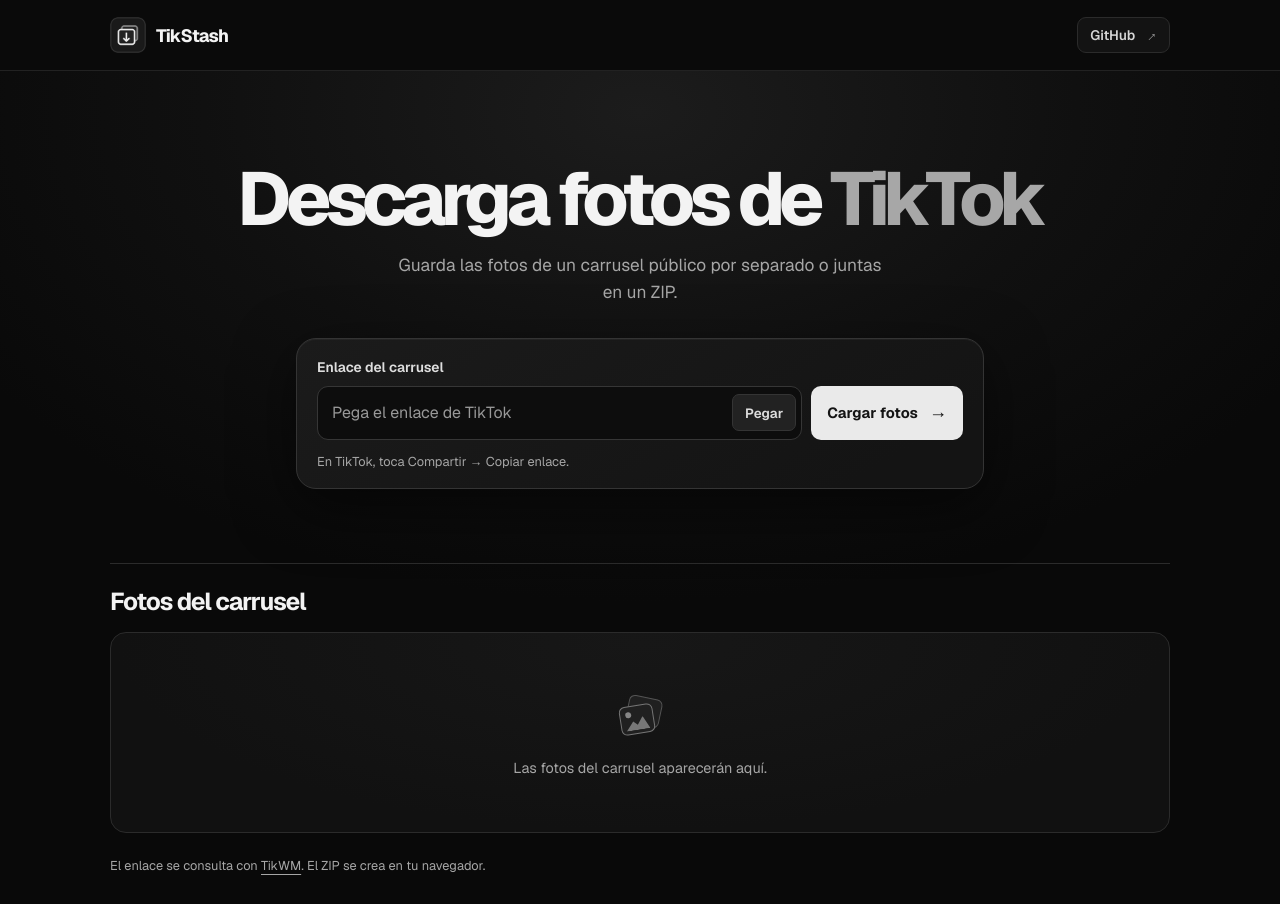
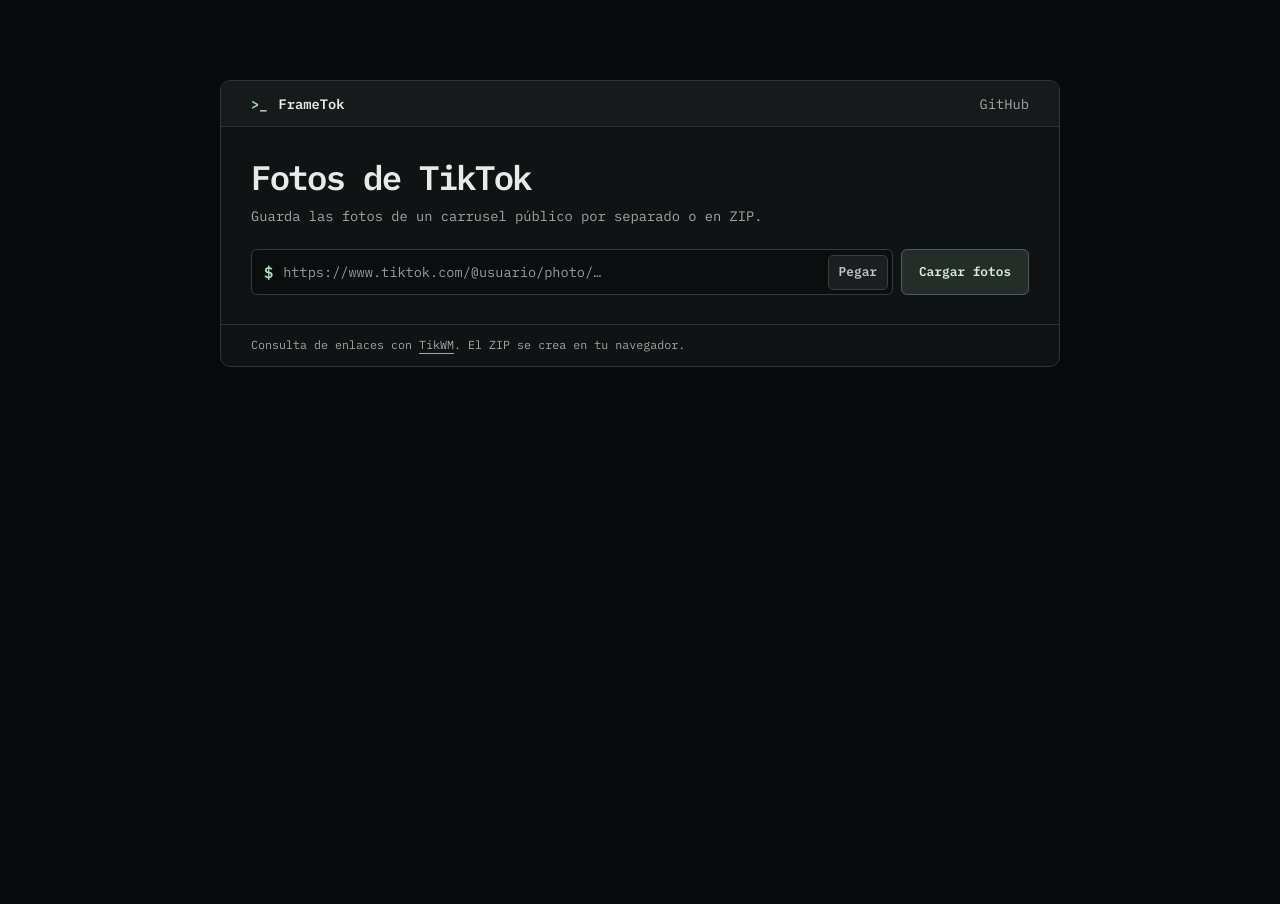
Before and after one commit to CodeByDante/Frametok, a plain HTML site: page index.html in a window 1280 px wide. After the commit the page ends 800 px from the top, so only its background shows below. Drawn offline with Linux system fonts and the light colour scheme.

Commit message:
Rediseñar FrameTok como terminal de Linux

```diff
--- a/index.html
+++ b/index.html
@@ -4,66 +4,58 @@
   <meta charset="utf-8">
   <meta name="viewport" content="width=device-width, initial-scale=1">
   <meta name="description" content="Descarga las fotos de un carrusel público de TikTok por separado o juntas en un ZIP.">
-  <meta name="theme-color" content="#0a0a0a">
-  <title>TikStash · Fotos de TikTok</title>
-  <link rel="icon" href="./assets/tikstash.png" type="image/png">
+  <meta name="theme-color" content="#090a0b">
+  <title>FrameTok · Fotos de TikTok</title>
+  <link rel="icon" href="./assets/frametok.png" type="image/png">
   <link rel="stylesheet" href="./styles.css">
   <script defer src="./vendor/jszip.min.js"></script>
   <script defer src="./app.js"></script>
 </head>
 <body>
-  <header class="site-header">
-    <div class="container header-inner">
-      <a class="brand" href="./" aria-label="TikStash, inicio">
-        <img src="./assets/tikstash.png" width="36" height="36" alt="">
-        <span>TikStash</span>
+  <main class="terminal" aria-labelledby="page-title">
+    <header class="terminal-header">
+      <a class="brand" href="./" aria-label="FrameTok, inicio">
+        <span class="terminal-mark" aria-hidden="true">&gt;_</span>
+        <span>FrameTok</span>
       </a>
-      <a class="repository" href="https://github.com/CodeByDante/tikstash" target="_blank" rel="noreferrer">GitHub <span aria-hidden="true">→</span></a>
-    </div>
-  </header>
+      <a class="repository" href="https://github.com/CodeByDante/frametok" target="_blank" rel="noreferrer">GitHub</a>
+    </header>
 
-  <main class="container">
     <section class="intro" aria-labelledby="page-title">
-      <div class="intro-copy">
-        <h1 id="page-title">Descarga fotos de <span>TikTok</span></h1>
-        <p>Guarda las fotos de un carrusel público por separado o juntas en un ZIP.</p>
-      </div>
-      <form id="link-form" class="link-panel">
-        <label for="post-link">Enlace del carrusel</label>
+      <h1 id="page-title">Fotos de TikTok</h1>
+      <p class="intro-copy" id="link-help">Guarda las fotos de un carrusel público por separado o en ZIP.</p>
+      <form id="link-form">
+        <label class="visually-hidden" for="post-link">Enlace del carrusel</label>
         <div class="link-controls">
           <div class="link-field">
-            <input id="post-link" name="url" type="text" inputmode="url" autocomplete="off" autocapitalize="none" spellcheck="false" placeholder="Pega el enlace de TikTok" aria-describedby="form-status link-help" required>
+            <span class="prompt-mark" aria-hidden="true">$</span>
+            <input id="post-link" name="url" type="text" inputmode="url" autocomplete="off" autocapitalize="none" spellcheck="false" placeholder="https://www.tiktok.com/@usuario/photo/…" aria-describedby="form-status link-help" required>
             <button type="button" class="paste-button" id="paste-link">Pegar</button>
           </div>
-          <button type="submit" class="button button-primary" id="load-photos"><span>Cargar fotos</span><span aria-hidden="true">→</span></button>
+          <button type="submit" class="button button-primary" id="load-photos"><span>Cargar fotos</span></button>
         </div>
         <p class="status" id="form-status" role="status" hidden></p>
-        <p class="link-help" id="link-help">En TikTok, toca Compartir → Copiar enlace.</p>
       </form>
     </section>
 
-    <section class="results" aria-labelledby="gallery-title">
+    <section class="results" id="results" aria-labelledby="gallery-title" hidden>
       <div class="results-heading">
         <div>
           <div class="results-title">
             <h2 id="gallery-title">Fotos del carrusel</h2>
-            <span class="photo-count" id="photo-count" hidden></span>
+            <span class="photo-count" id="photo-count" role="status"></span>
           </div>
-          <a class="publication" id="publication" target="_blank" rel="noreferrer" hidden></a>
+          <a class="publication" id="publication" target="_blank" rel="noreferrer"></a>
         </div>
-        <button type="button" class="button button-zip" id="download-zip" hidden>Descargar todo en ZIP <span aria-hidden="true">↓</span></button>
+        <button type="button" class="button button-zip" id="download-zip">Descargar todo en ZIP</button>
       </div>
       <p class="status" id="download-status" role="status" hidden></p>
-      <div class="empty-gallery" id="empty-gallery">
-        <div class="photo-mark" aria-hidden="true"><span></span></div>
-        <p id="empty-text">Las fotos del carrusel aparecerán aquí.</p>
-      </div>
-      <ul class="gallery" id="photo-gallery" aria-label="Fotos en el orden de la publicación" hidden></ul>
+      <ul class="gallery" id="photo-gallery" aria-label="Fotos en el orden de la publicación"></ul>
     </section>
+
+    <footer class="terminal-footer">
+      Consulta de enlaces con <a href="https://www.tikwm.com/" target="_blank" rel="noreferrer">TikWM</a>. El ZIP se crea en tu navegador.
+    </footer>
   </main>
-
-  <footer class="site-footer container">
-    El enlace se consulta con <a href="https://www.tikwm.com/" target="_blank" rel="noreferrer">TikWM</a>. El ZIP se crea en tu navegador.
-  </footer>
 </body>
 </html>
--- a/styles.css
+++ b/styles.css
@@ -1,21 +1,29 @@
 @font-face {
-  font-family: Geist;
-  src: url("./assets/geist-latin.woff2") format("woff2");
+  font-family: "IBM Plex Mono";
+  src: url("./assets/ibm-plex-mono-400.woff2") format("woff2");
   font-style: normal;
-  font-weight: 100 900;
+  font-weight: 400;
+  font-display: swap;
+}
+
+@font-face {
+  font-family: "IBM Plex Mono";
+  src: url("./assets/ibm-plex-mono-600.woff2") format("woff2");
+  font-style: normal;
+  font-weight: 600;
   font-display: swap;
 }
 
 :root {
   color-scheme: dark;
-  font-family: Geist, system-ui, sans-serif;
-  background: #090909;
-  color: #f3f3f3;
-  --muted: #a6a6a6;
-  --line: #2b2b2b;
-  --surface: #151515;
-  --control: #222222;
-  --control-hover: #303030;
+  font-family: "IBM Plex Mono", ui-monospace, "Cascadia Mono", Consolas, monospace;
+  background: #090a0b;
+  color: #e7ebe8;
+  --muted: #a0a8a5;
+  --line: #2b3030;
+  --control: #1a1e1e;
+  --control-hover: #262c2b;
+  --accent: #a7dfb9;
 }
 
 *, *::before, *::after { box-sizing: border-box; }
@@ -25,322 +33,204 @@ body {
   min-width: 280px;
   min-height: 100vh;
   margin: 0;
-  background: radial-gradient(ellipse 780px 490px at 50% 112px, #1c1c1c 0%, #101010 56%, #090909 100%);
+  padding: clamp(36px, 10vh, 110px) 24px 44px;
 }
 
+h1, h2, p { margin: 0; }
 button, input { font: inherit; }
 button { cursor: pointer; }
-button:disabled { cursor: wait; opacity: .62; }
+button:disabled { cursor: wait; opacity: .65; }
 a { color: inherit; text-underline-offset: 4px; }
-h1, h2, p { margin: 0; }
 
 :focus-visible {
-  outline: 2px solid #e2e2e2;
-  outline-offset: 4px;
+  outline: 2px solid var(--accent);
+  outline-offset: 3px;
 }
 
-.container {
-  width: min(1060px, calc(100% - 64px));
-  margin-inline: auto;
+.visually-hidden {
+  position: absolute;
+  width: 1px;
+  height: 1px;
+  overflow: hidden;
+  clip-path: inset(50%);
+  white-space: nowrap;
 }
 
-.site-header {
-  border-bottom: 1px solid #222222;
-  background: #0a0a0a;
+.terminal {
+  --gutter: clamp(17px, 3vw, 30px);
+  width: min(100%, 840px);
+  margin-inline: auto;
+  overflow: hidden;
+  border: 1px solid #313535;
+  border-radius: 10px;
+  background: #101213;
 }
 
-.header-inner {
+.terminal-header {
   display: flex;
-  min-height: 70px;
+  min-height: 46px;
   align-items: center;
   justify-content: space-between;
+  gap: 14px;
+  padding-inline: var(--gutter);
+  border-bottom: 1px solid var(--line);
+  background: #171a1b;
+  font-size: .86rem;
 }
 
 .brand {
   display: inline-flex;
-  align-items: center;
-  gap: 10px;
-  font-size: 1.12rem;
-  font-weight: 740;
-  letter-spacing: -.045em;
+  gap: 11px;
+  align-items: baseline;
+  font-weight: 600;
   text-decoration: none;
 }
 
-.brand img { flex: none; }
+.terminal-mark, .prompt-mark { color: var(--accent); }
+.repository { padding-block: 8px; color: var(--muted); text-decoration: none; }
+.repository:hover { color: #e7ebe8; text-decoration: underline; }
 
-.repository {
-  display: inline-flex;
-  align-items: center;
-  gap: 8px;
-  padding: 8px 12px;
-  border: 1px solid var(--line);
-  border-radius: 9px;
-  color: #d6d6d6;
-  background: #131313;
-  font-size: .86rem;
-  font-weight: 580;
-  text-decoration: none;
+.intro { padding: 30px var(--gutter) 29px; }
+
+h1 {
+  font-size: clamp(1.55rem, 4.8vw, 2.125rem);
+  font-weight: 600;
+  letter-spacing: -.051em;
+  line-height: 1.18;
 }
 
-.repository:hover { background: var(--control); }
-.repository > span { color: var(--muted); transform: rotate(-45deg); }
-
-.intro {
-  display: flex;
-  flex-direction: column;
-  align-items: center;
-  gap: 32px;
-  padding-block: clamp(52px, 7vw, 92px) clamp(53px, 6vw, 74px);
-  text-align: center;
+.intro-copy {
+  margin-top: 8px;
+  color: var(--muted);
+  font-size: .86rem;
+  line-height: 1.6;
 }
 
-h1 {
-  font-size: clamp(2.65rem, 7vw, 4.68rem);
-  line-height: 1.02;
-  letter-spacing: -.078em;
-  font-weight: 760;
-  text-wrap: balance;
-}
-
-h1 > span { color: #a7a7a7; white-space: nowrap; }
-
-.intro-copy > p {
-  max-width: 44ch;
-  margin: 15px auto 0;
-  color: var(--muted);
-  font-size: clamp(.99rem, 2vw, 1.08rem);
-  line-height: 1.55;
-  text-wrap: pretty;
-}
-
-.link-panel {
-  width: min(100%, 688px);
-  padding: 19px 20px 17px;
-  border: 1px solid #343434;
-  border-radius: 20px;
-  background: linear-gradient(150deg, #1b1b1b, #141414 85%);
-  box-shadow: 0 18px 60px #0008, inset 0 1px #ffffff0b;
-  text-align: left;
-}
-
-.link-panel > label {
-  display: block;
-  margin-bottom: 10px;
-  color: #dedede;
-  font-size: .86rem;
-  font-weight: 630;
-}
+#link-form { margin-top: 22px; }
 
 .link-controls {
   display: grid;
   grid-template-columns: minmax(0, 1fr) auto;
-  align-items: stretch;
-  gap: 9px;
+  gap: 8px;
 }
 
 .link-field {
   display: flex;
-  min-height: 54px;
+  min-height: 46px;
   align-items: center;
-  gap: 8px;
-  padding: 5px;
-  border: 1px solid #363636;
-  border-radius: 11px;
-  background: #0d0d0d;
+  gap: 6px;
+  padding: 4px 4px 4px 12px;
+  border: 1px solid #353b3b;
+  border-radius: 6px;
+  background: #0b0d0e;
 }
 
-.link-field:focus-within { border-color: #808080; }
-.link-field:has(input[aria-invalid="true"]) { border-color: #a0a0a0; }
+.link-field:focus-within { border-color: #798b82; }
+.link-field:has(input[aria-invalid="true"]) { border-color: #b3897b; }
+.prompt-mark { flex: none; font-size: .96rem; font-weight: 600; }
 
-.link-field > input {
+.link-field input {
   width: 100%;
   min-width: 0;
-  padding: 8px 7px 8px 9px;
+  padding: 8px 4px;
   border: 0;
-  border-radius: 6px;
-  color: #ededed;
+  border-radius: 2px;
   background: transparent;
-  font-size: 1rem;
+  color: #e7ebe8;
+  font-size: .85rem;
 }
 
-.link-field > input:focus-visible {
-  outline-offset: -1px;
-  outline-color: #777777;
+.link-field input:focus-visible { outline: none; }
+.link-field input::placeholder { color: #969f98; opacity: 1; }
+
+.paste-button, .button {
+  min-height: 37px;
+  padding: 8px 13px;
+  border: 1px solid #373e3c;
+  border-radius: 5px;
+  background: var(--control);
+  color: #e7ebe8;
+  font-size: .8rem;
+  font-weight: 600;
+  line-height: 1.3;
 }
 
-.link-field > input::placeholder { color: #989898; opacity: 1; }
-
 .paste-button {
+  min-height: 35px;
   flex: none;
-  min-height: 37px;
-  padding-inline: 12px;
-  border: 1px solid #343434;
-  border-radius: 7px;
-  color: #dddddd;
-  background: var(--control);
-  font-size: .84rem;
-  font-weight: 620;
+  padding-inline: 10px;
+  color: #bdc5c0;
 }
 
-.paste-button:hover { background: var(--control-hover); }
-
-.button {
-  display: inline-flex;
-  min-height: 46px;
-  align-items: center;
-  justify-content: center;
-  gap: 11px;
-  padding: 10px 15px;
-  border: 1px solid transparent;
-  border-radius: 10px;
-  font-size: .92rem;
-  font-weight: 680;
-}
+.paste-button:hover, .button:hover:not(:disabled) { background: var(--control-hover); }
 
 .button-primary {
-  min-width: 145px;
-  justify-content: space-between;
-  background: #eaeaea;
-  color: #141414;
+  min-width: 128px;
+  min-height: 46px;
+  border-color: #515e56;
+  border-radius: 6px;
+  background: #242d28;
+  color: #d7ebdf;
   white-space: nowrap;
 }
 
-.button-primary:hover:not(:disabled) { background: #ffffff; }
-.button-primary [aria-hidden] { font-size: 1.23em; line-height: 1; }
+.button-primary:hover:not(:disabled) { background: #303a34; }
 
-.link-help {
+.status {
   margin-top: 12px;
-  color: var(--muted);
-  font-size: .8rem;
+  color: #afc5b7;
+  font-size: .81rem;
   line-height: 1.5;
 }
 
-.results { border-top: 1px solid var(--line); }
+.status[data-error="true"] { color: #efb5a6; }
+
+.results {
+  padding: 18px var(--gutter) 24px;
+  border-top: 1px solid var(--line);
+  background: #0e1011;
+}
 
 .results-heading {
   display: flex;
   flex-wrap: wrap;
   align-items: center;
   justify-content: space-between;
-  gap: 12px 20px;
-  padding-block: 21px 15px;
+  gap: 12px 16px;
+  margin-bottom: 13px;
 }
 
-.results-title { display: flex; align-items: center; gap: 10px; }
-h2 { font-size: clamp(1.23rem, 2.7vw, 1.53rem); letter-spacing: -.047em; }
+.results-title { display: flex; flex-wrap: wrap; align-items: baseline; gap: 5px 12px; }
+
+h2 {
+  font-size: .94rem;
+  font-weight: 600;
+  letter-spacing: -.02em;
+}
 
 .photo-count {
-  padding: 4px 8px;
-  border: 1px solid #353535;
-  border-radius: 8px;
-  color: #d4d4d4;
-  background: var(--control);
-  font-size: .75rem;
-  font-weight: 620;
+  color: var(--accent);
+  font-size: .78rem;
 }
 
 .publication {
   display: inline-block;
-  margin-top: 6px;
+  margin-top: 4px;
   color: var(--muted);
-  font-size: .86rem;
+  font-size: .77rem;
   text-decoration: none;
 }
 
 .publication:hover { text-decoration: underline; }
 
-.button-zip {
-  border-color: #404040;
-  background: var(--control);
-  color: #eee;
-}
-
-.button-zip:hover:not(:disabled) { background: var(--control-hover); }
-
-.status {
-  margin-top: 12px;
-  color: #d6d6d6;
-  font-size: .88rem;
-  line-height: 1.45;
-}
-
-.status[data-error="true"] {
-  padding-left: 10px;
-  border-left: 2px solid #909090;
-  color: #eeeeee;
-}
-
 .results > .status { margin: 0 0 12px; }
-
-.empty-gallery {
-  display: grid;
-  min-height: 201px;
-  justify-items: center;
-  place-content: center;
-  gap: 15px;
-  padding: 26px;
-  border: 1px solid var(--line);
-  border-radius: 16px;
-  background: radial-gradient(ellipse at 50% 5%, #171717, #111111 70%);
-  color: var(--muted);
-  text-align: center;
-}
-
-.empty-gallery > p { font-size: .9rem; }
-
-.photo-mark {
-  position: relative;
-  display: grid;
-  width: 58px;
-  height: 56px;
-  place-items: center;
-}
-
-.photo-mark::before, .photo-mark > span {
-  width: 34px;
-  height: 29px;
-  border: 1px solid #757575;
-  border-radius: 6px;
-  background: #202020;
-}
-
-.photo-mark::before {
-  content: "";
-  position: absolute;
-  transform: translate(4px, -4px) rotate(12deg);
-  border-color: #545454;
-}
-
-.photo-mark > span {
-  position: relative;
-  transform: translate(-3px, 4px) rotate(-9deg);
-}
-
-.photo-mark > span::before {
-  position: absolute;
-  inset: 5px auto auto 5px;
-  width: 6px;
-  height: 6px;
-  border-radius: 50%;
-  background: #868686;
-  content: "";
-}
-
-.photo-mark > span::after {
-  position: absolute;
-  inset: auto 4px 3px;
-  height: 13px;
-  background: #777777;
-  clip-path: polygon(0 100%, 33% 30%, 50% 61%, 75% 0, 100% 100%);
-  content: "";
-}
 
 .gallery {
   display: grid;
-  grid-template-columns: repeat(auto-fill, minmax(min(100%, 205px), 1fr));
-  gap: 14px;
+  grid-template-columns: repeat(auto-fill, minmax(min(100%, 150px), 1fr));
+  gap: 10px;
+  margin: 0;
   padding: 0;
-  margin: 0;
   list-style: none;
 }
 
@@ -348,8 +238,8 @@ h2 { font-size: clamp(1.23rem, 2.7vw, 1.53rem); letter-spacing: -.047em; }
   min-width: 0;
   overflow: hidden;
   border: 1px solid var(--line);
-  border-radius: 13px;
-  background: var(--surface);
+  border-radius: 6px;
+  background: #151819;
 }
 
 .photo-preview {
@@ -358,47 +248,29 @@ h2 { font-size: clamp(1.23rem, 2.7vw, 1.53rem); letter-spacing: -.047em; }
   aspect-ratio: 4 / 5;
   grid-template: minmax(0, 1fr) / minmax(0, 1fr);
   place-items: center;
-  padding: 8px;
-  background: #101010;
+  background: #0a0c0d;
 }
 
-.photo-preview > img { width: 100%; height: 100%; object-fit: contain; }
-.photo-preview > p { text-align: center; font-size: .84rem; color: var(--muted); }
-.photo-details { padding: 11px; }
-.photo-label { margin-bottom: 8px; color: #d3d3d3; font-size: .84rem; font-weight: 620; }
+.photo-preview img { width: 100%; height: 100%; object-fit: contain; }
+.photo-preview p { padding: 8px; color: var(--muted); text-align: center; font-size: .76rem; }
+.photo-details { padding: 8px; }
+.photo-label { margin-bottom: 6px; color: var(--muted); font-size: .75rem; }
+.button-photo { width: 100%; }
 
-.button-photo {
-  width: 100%;
-  min-height: 40px;
-  padding-inline: 8px;
-  border-color: #363636;
-  background: var(--control);
-  color: #ebebeb;
-  font-size: .86rem;
+.terminal-footer {
+  padding: 11px var(--gutter) 12px;
+  border-top: 1px solid var(--line);
+  color: var(--muted);
+  font-size: .73rem;
+  line-height: 1.55;
 }
 
-.button-photo:hover:not(:disabled) { background: var(--control-hover); }
-
-.site-footer {
-  padding-block: 23px 28px;
-  color: var(--muted);
-  font-size: .8rem;
-  line-height: 1.6;
+@media (max-width: 560px) {
+  body { padding: 28px 12px 34px; }
+  .terminal-header { min-height: 43px; }
+  .intro { padding-block: 24px; }
+  #link-form { margin-top: 17px; }
+  .link-controls { grid-template-columns: minmax(0, 1fr); }
+  .link-field input { font-size: 1rem; }
+  .gallery { grid-template-columns: repeat(auto-fill, minmax(min(100%, 123px), 1fr)); }
 }
-
-@media (max-width: 650px) {
-  .container { width: calc(100% - 36px); }
-  .header-inner { min-height: 63px; }
-  .intro { gap: 24px; padding-block: 48px 42px; }
-  .intro-copy > p { margin-top: 12px; }
-  .link-panel { padding: 15px 15px 13px; border-radius: 16px; }
-  .link-controls { grid-template-columns: minmax(0, 1fr); }
-  .button-primary { min-width: 0; }
-  .results-heading { padding-block: 17px 13px; }
-  .empty-gallery { min-height: 167px; }
-  .gallery { grid-template-columns: repeat(auto-fill, minmax(min(100%, 143px), 1fr)); gap: 10px; }
-}
-
-@media (max-width: 356px) {
-  .container { width: calc(100% - 24px); }
-}
```
Also changed, not shown: app.js (+7 -12 lines), assets/IBM-Plex-Mono-OFL.txt, assets/frametok.png (renamed from assets/tikstash.png), assets/geist-latin.woff2 (deleted), assets/ibm-plex-mono-400.woff2 (added), assets/ibm-plex-mono-600.woff2 (added), 1 other file.
